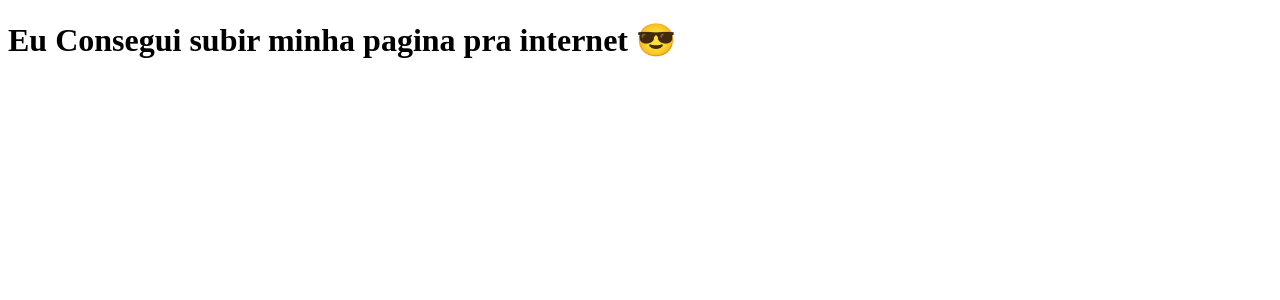
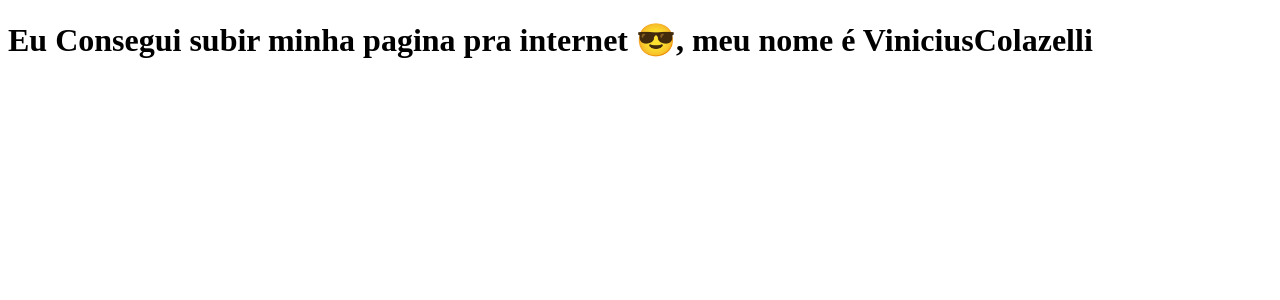
Before and after one commit to ViniciusColazelli/clone-tabnews, a Next.js app: page / in a window 1280 px wide. Shown: the top 300 px of the page. Built offline with nearby package versions, Linux system fonts and the light colour scheme.

Commit message:
muda a frase

```diff
--- a/pages/index.js
+++ b/pages/index.js
@@ -1,5 +1,10 @@
 function Home() {
-  return <h1>Eu Consegui subir minha pagina pra internet 😎</h1>;
+  return (
+    <h1>
+      Eu Consegui subir minha pagina pra internet 😎, meu nome é
+      ViniciusColazelli
+    </h1>
+  );
 }
 
 export default Home;
```
